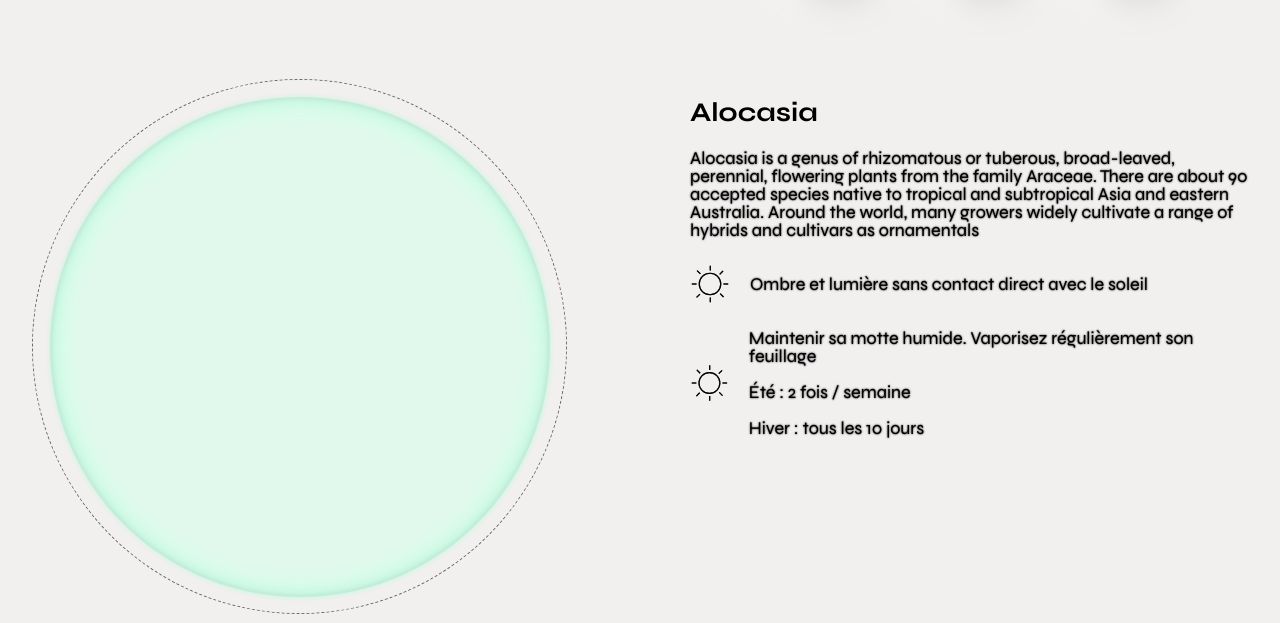
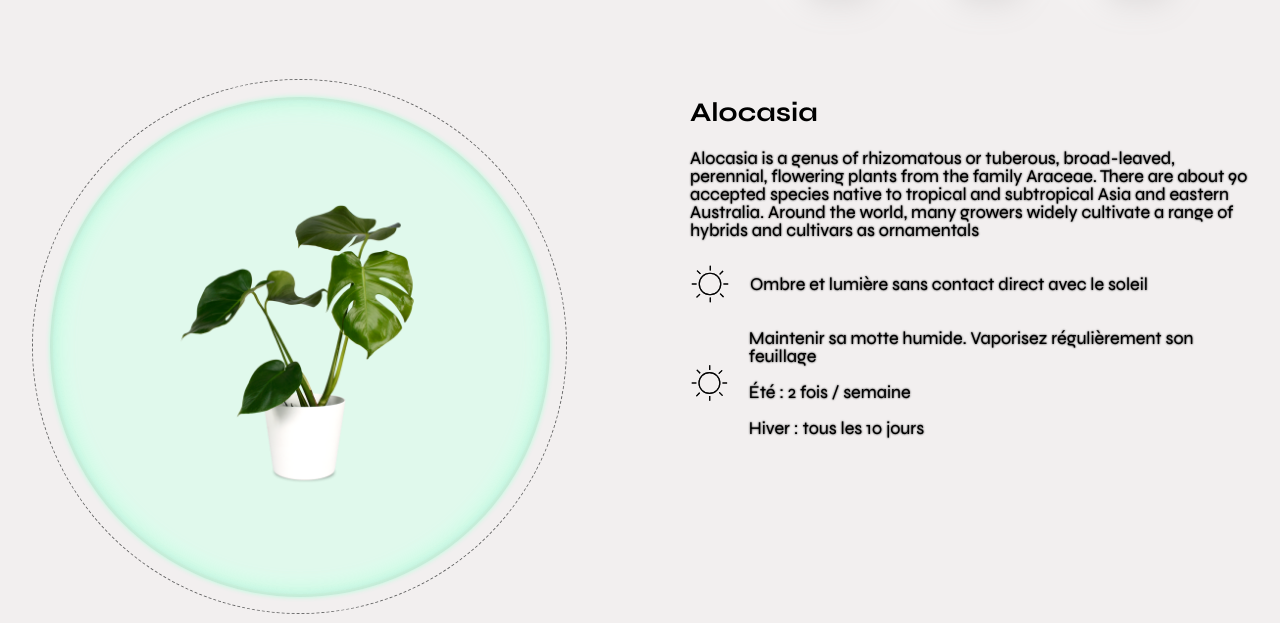
Before and after one commit to Mta-gh/plantPunk, a website: page prod/single.html in a window 1280 px wide. Shown: the part 177-800 px from the top of the page. Drawn offline with nearby package versions, Linux system fonts and the light colour scheme; files that its build step writes are made by us from their sources; a web font is replaced by a local one.

Commit message:
some adjustements

```diff
--- a/dev/css/layout/_general.scss
+++ b/dev/css/layout/_general.scss
@@ -31,9 +31,12 @@ body {
 h1 { @extend %title-h1; }
 
 .wrapper {
+    max-width: 160rem;
     margin: 0 auto;
     padding: 0 3rem;
     width: 100%;
 }
 
 p { text-shadow: 0 0 2px $black;}
+
+img { max-width: 100%; }
--- a/dev/css/layout/_header.scss
+++ b/dev/css/layout/_header.scss
@@ -1,3 +1,5 @@
+header { padding: 0 3rem; }
+
 .logo {
   margin-right: auto;
   background: #d3d3d3;
--- a/dev/css/pages/_single.scss
+++ b/dev/css/pages/_single.scss
@@ -13,3 +13,7 @@
     margin-right: 2rem;
   }
 }
+
+.neoSphere {
+  img { padding: 10rem; }
+}
--- a/prod/single.html
+++ b/prod/single.html
@@ -10,7 +10,6 @@
   <title>plantPunkOS</title>
 </head>
 <body class="single">
-  <div class="wrapper">
   <header class="header">
     <nav class="main__nav">
       <h1 class="logo">plantPunkOS</h1>
@@ -36,8 +35,11 @@
       </div>
     </nav>
   </header>
+  <div class="wrapper">
     <main class="main">
-      <div class="neoSphere"></div>
+      <div class="neoSphere">
+        <img src="img/Steckbrief_Monstera.png" alt="monstera">
+      </div>
       <div class="container__single__info">
         <h2>Alocasia</h2>
         <p>
@@ -261,8 +263,8 @@
           </div>
         </div>
       </div>
+    </div>
   </main>
-  </div>
   <script src="js/main.js"></script>
   <script src="js/main.min.js"></script>
 </body>
```
Also changed, not shown: dev/index.html (+2 -2 lines), dev/single.html (+5 -3 lines), prod/index.html (+2 -2 lines), prod/css/styles.min.css, 1 other file. Lines whose indentation alone changed are shown as unchanged.
